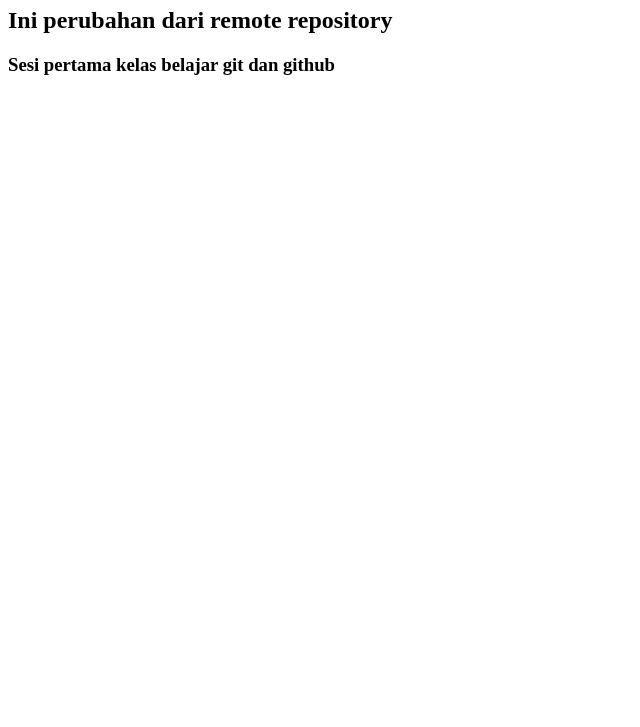
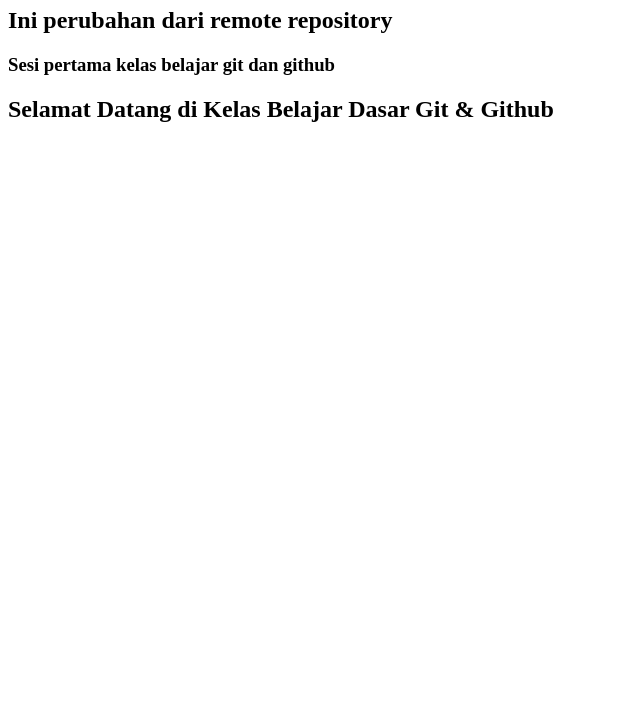
Before and after one commit to lil-id/belajar-git-github, a plain HTML site: page index.html in a window 1280 px wide. Shown: the part 73-800 px from the top of the page, without its empty margins (0-640 px from the left). Drawn offline with Linux system fonts and the light colour scheme.

Commit message:
add: h2 element

```diff
--- a/index.html
+++ b/index.html
@@ -7,5 +7,6 @@
     <h1>Belajar Git & GitHub</h1>
     <h2>Ini perubahan dari remote repository</h2>
     <h3>Sesi pertama kelas belajar git dan github</h3>
+    <h2>Selamat Datang di Kelas Belajar Dasar Git & Github</h2>
 </body>
 </html>
```
